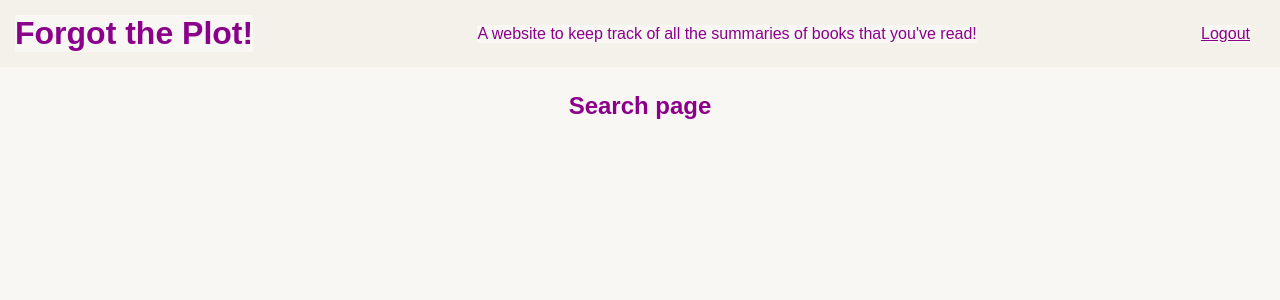
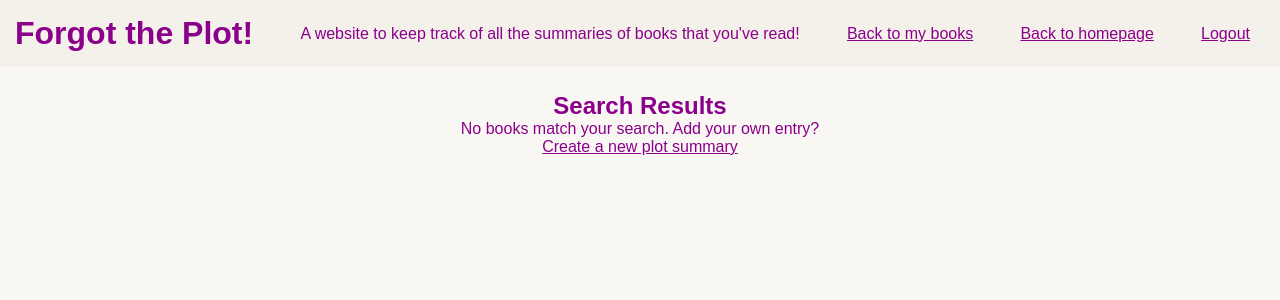
Before and after one commit to Bb080993/Personal-Project, a Flask app: template forgot_the_plot_final/app/templates/search.html in a window 1280 px wide. Shown: the top 300 px of the page. Run offline with Flask 3, Linux system fonts and the light colour scheme; the template is opened without the code that fills it, so the values that code supplies are empty; some web fonts are replaced.

Commit message:
search complete

```diff
--- a/forgot_the_plot_final/app/models/book_model.py
+++ b/forgot_the_plot_final/app/models/book_model.py
@@ -140,6 +140,7 @@ class Book:
     @classmethod
     def search_by_title(cls, data):
         print("DATA", data)
+        data["title"]= '%' + data["title"] + '%'
         query=  """
                 SELECT * FROM books
                 WHERE title LIKE %(title)s
--- a/forgot_the_plot_final/app/static/search.css
+++ b/forgot_the_plot_final/app/static/search.css
@@ -30,3 +30,11 @@
 .navbar{
     background-color: rgb(244,241,234);
 }
+main{
+    display: flex;
+    flex-direction: column;
+    align-items: center;
+}
+td, th{
+padding: 5px;
+}
--- a/forgot_the_plot_final/app/templates/myBooks.html
+++ b/forgot_the_plot_final/app/templates/myBooks.html
@@ -30,7 +30,7 @@
                     </tr>
                     {%for book in all_books%}
                     <tr>
-                        <td><a href="/oneBook/{{book.id}}" onmouseover="hover(this)" onmouseout="hoverOff(this)" class="title" id="bookTitle_{{book.id}}">{{book.title}}</a></td>
+                        <td><a href="/oneBook/{{book.id}}" onmouseover="hover(this)" onmouseout="hoverOff(this)" >{{book.title}}</a></td>
                         <td>{{book.author}}</td>
                         <td><a href="/edit/book/{{book.id}}" class="btn">Edit</a> <a href="/delete/{{book.id}}" class="btn">Delete</a></td>
                     </tr>
--- a/forgot_the_plot_final/app/templates/search.html
+++ b/forgot_the_plot_final/app/templates/search.html
@@ -12,13 +12,34 @@
 <body>
     <div class="container">
         <div class="nav">
-            <h1>Forgot the Plot!</h1>
-            <p>A website to keep track of all the summaries of books that you've read!</p>
-            <a class="logoutLink" href="/logout">Logout</a>
+            <h1 class="navbar">Forgot the Plot!</h1>
+            <p class="navbar">A website to keep track of all the summaries of books that you've read!</p>
+            <a href="/my/books" class="navbar">Back to my books</a>
+            <a href="/home" class="navbar">Back to homepage</a>
+            <a class="navbar" href="/logout">Logout</a>
         </div>
         <main>
-            <h2>Search page</h2>
+            <h2>Search Results</h2>
+            {%if  not search_results%}
+            <p>No books match your search. Add your own entry?</p>
+            <a href="createSummary">Create a new plot summary</a>
+            {%else%}
+            <table>
+                <tr>
+                    <th>Book Title</th>
+                    <th>Author</th>
+                </tr>
+                {%for result in search_results%}
+                <tr>
+                    <td><a href="/oneBook/{{result.id}}" onmouseover="hover(this)" onmouseout="hoverOff(this)" >{{result.title}}</a></td>
+                    <td>{{result.author}}</td>
+                </tr>
+                {%endfor%}
+            </table>
+
+            {%endif%}
         </main>
     </div>
+    <script type="text/javascript" src="{{ url_for('static', filename='home.js') }}"></script>
 </body>
 </html>
```
